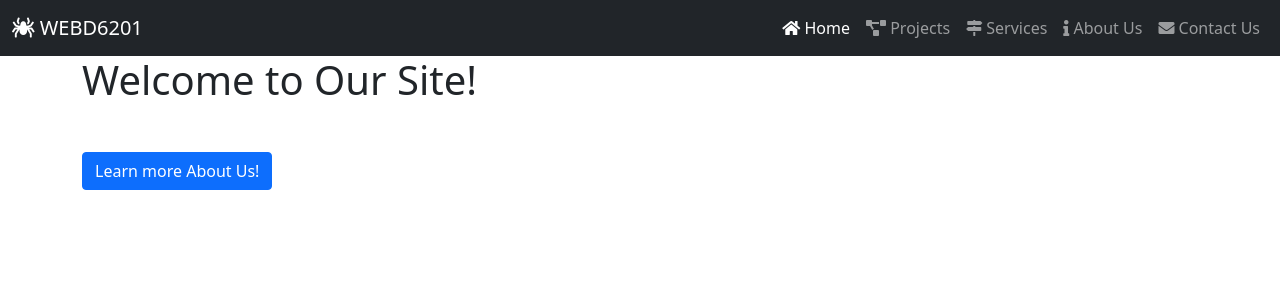
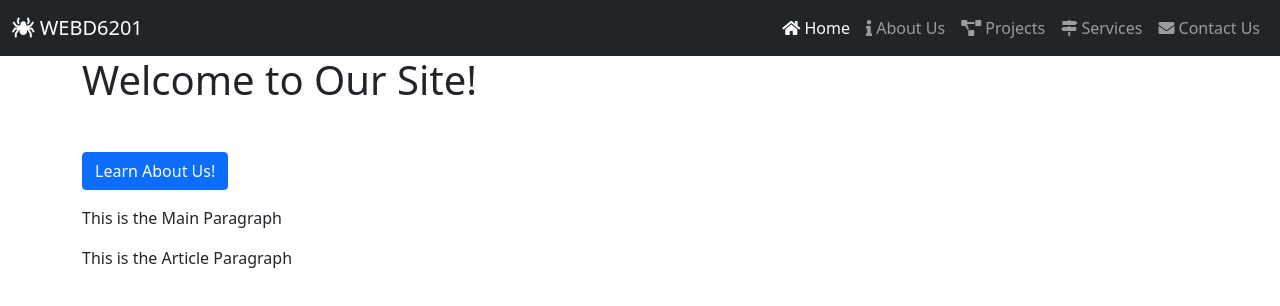
Before and after one commit to KamrinCA/KamrinCA.github.io, a website: page index.html in a window 1280 px wide. Drawn offline with nearby package versions, Linux system fonts and the light colour scheme.

Commit message:
updated ICE-2

```diff
--- a/Scripts/app.js
+++ b/Scripts/app.js
@@ -12,6 +12,41 @@
             location.href = "about.html";
         });
     }
+
+    // Step 1 - Get a reference to an entry point(s) (insertion/deletion point)
+    let MainContent = document.getElementsByTagName("main")[0];
+    let DocumentBody = document.body;
+
+    // Step 2 - Create a HTML Element in memory
+    let MainParagraph = document.createElement("p");
+    let Article = document.createElement("article");
+    let ArticleParagraph = `<p id="ArticleParagraph" class="mt-3">This is the Article Paragraph</p>`;
+
+    // Step 3 - Configure new Element
+    MainParagraph.setAttribute("id", "MainParagraph");
+    MainParagraph.setAttribute("class", "mt-3");
+    let FirstString = "This is";
+    let SecondString = `${FirstString} the Main Paragraph`;
+    MainParagraph.textContent = SecondString;
+    Article.setAttribute("class", "container");
+
+
+    // Step 4 - perform insertion / deletion
+
+    // Example of insert after (append)
+    MainContent.appendChild(MainParagraph);
+    Article.innerHTML = ArticleParagraph;
+    DocumentBody.appendChild(Article);
+
+
+    // Example of insert before
+    // MainContent.before(MainParagraph);
+
+    // Example of deletion - Object chaining
+    // document.getElementById("AboutUsButton").remove();
+    // AboutUsButton.remove();
+
+    // ES6 and HTML5 => Template Strings => "Super Strings"
 
     function DisplayProjectsPage()
     {
--- a/index.html
+++ b/index.html
@@ -24,13 +24,13 @@
                     <a class="nav-link active" aria-current="page" href="index.html"><i class="fas fa-home"></i> Home</a>
                   </li>
                   <li class="nav-item">
+                    <a class="nav-link" href="about.html"><i class="fas fa-info"></i> About Us</a>
+                  </li>
+                  <li class="nav-item">
                     <a class="nav-link" href="projects.html"><i class="fas fa-project-diagram"></i> Projects</a>
                   </li>
                   <li class="nav-item">
                     <a class="nav-link" href="services.html"><i class="fas fa-map-signs"></i> Services</a>
-                  </li>
-                  <li class="nav-item">
-                    <a class="nav-link" href="about.html"><i class="fas fa-info"></i> About Us</a>
                   </li>
                   <li class="nav-item">
                     <a class="nav-link" href="contact.html"><i class="fas fa-envelope"></i> Contact Us</a>
@@ -41,10 +41,10 @@
           </nav>
     </header>
 
-    <div class="container">
+    <main class="container">
         <h1 class="mb-5">Welcome to Our Site!</i></h1>
-        <button id="AboutUsButton" class="btn btn-primary">Learn more About Us!</button>
-    </div>
+        <button id="AboutUsButton" class="btn btn-primary">Learn About Us!</button>
+    </main>
 
     <!-- Scripting Section -->
     <script src="./node_modules/jquery/dist/jquery.min.js"></script>
```
Also changed, not shown: about.html (+3 -3 lines), projects.html (+3 -3 lines), services.html (+3 -3 lines).
